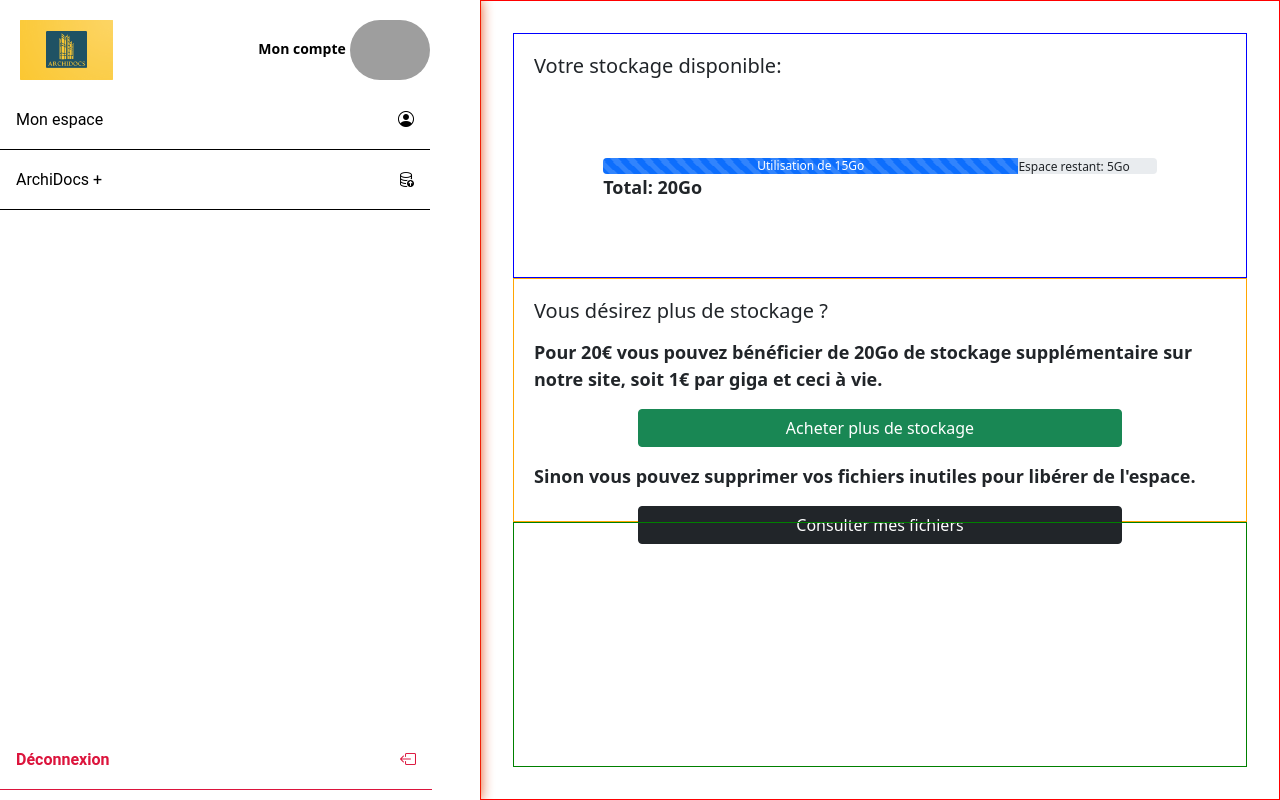
After one commit to Arthurbsnrd/ArchiDocs, a PHP site: page /pages/clients/monCompte.php in a window 1280 px wide. The commit adds this page. Run offline with PHP 8.4, Linux system fonts and the light colour scheme; some libraries are stand-ins or nearby versions; grey boxes are pictures that could not be loaded.

Commit message:
navbar: lien vers mon compte, page mon compte non fini, rectification css pour l index

```diff
--- a/includes/navbar.php
+++ b/includes/navbar.php
@@ -4,9 +4,15 @@
     <ul class="nav flex-column">
         <!-- Logo -->
         <div class="auth-brand text-center text-lg-start logo-div">
-            <a href="" class="logo">
+            <div class="logo" >
                 <span><img src="../../assets/ArchiDocs-Logo.png" alt="logo" height="60"></span>
+            </div>
+
+            <a href="../clients/monCompte.php" class="logo" style="text-decoration: none; color: black;">
+                <small style="font-weight: 600;">Mon compte</small>
+                <span><img src="https://www.shareicon.net/data/2017/05/30/886556_user_512x512.png" alt="logo" height="60" style="border-radius: 360px;"></span>
             </a>
+
         </div>
         <!-- Logo  -->
 
@@ -14,7 +20,7 @@
           <a class="nav-link lienNav" href="">Mon espace <i class="bi bi-person-circle"></i></a>
         </li>
         <li class="nav-item">
-            <a class="nav-link lienNav" href=""> ArchiDocs + <i class="bi bi-database-up"></i></a>
+            <a class="nav-link lienNav" href="../clients/offres.php"> ArchiDocs + <i class="bi bi-database-up"></i></a>
         </li>
 
         <!-- Toujous à laisser en dernier -->
--- a/index.php
+++ b/index.php
@@ -5,7 +5,6 @@
     <meta charset="UTF-8">
     <meta name="viewport" content="width=device-width, initial-scale=1.0">
     <title>Connexion | ArchiDocs</title>
-    <link rel="stylesheet" href="./styles/base.css">
     <link rel="stylesheet" href="./styles/index.css">
     <link rel="shortcut icon" href="./assets/ArchiDocs-Logo.png"/>
     <link href="https://cdn.jsdelivr.net/npm/bootstrap@5.0.2/dist/css/bootstrap.min.css" rel="stylesheet" integrity="sha384-EVSTQN3/azprG1Anm3QDgpJLIm9Nao0Yz1ztcQTwFspd3yD65VohhpuuCOmLASjC" crossorigin="anonymous">
--- /dev/null
+++ b/pages/clients/monCompte.php
@@ -0,0 +1,55 @@
+<!DOCTYPE html>
+<html lang="fr">
+
+<head>
+    <meta charset="UTF-8">
+    <meta name="viewport" content="width=device-width, initial-scale=1.0">
+    <title>Offres | Mon compte</title>
+    <link rel="stylesheet" href="../../styles/base.css">
+    <link rel="stylesheet" href="../../styles/monCompte.css">
+    <script src="../../js/navbar.js" defer></script>
+    <link rel="shortcut icon" href="../../assets/ArchiDocs-Logo.png"/>
+    <link href="https://cdn.jsdelivr.net/npm/bootstrap@5.0.2/dist/css/bootstrap.min.css" rel="stylesheet" integrity="sha384-EVSTQN3/azprG1Anm3QDgpJLIm9Nao0Yz1ztcQTwFspd3yD65VohhpuuCOmLASjC" crossorigin="anonymous">
+    <script src="https://kit.fontawesome.com/3181ebab68.js" crossorigin="anonymous"></script>
+    <!-- Icon Bootstrap -->
+    <link rel="stylesheet" href="https://cdn.jsdelivr.net/npm/bootstrap-icons@1.11.3/font/bootstrap-icons.min.css">
+    <!-- Icon Bootstrap -->
+</head>
+
+
+<body>
+    <?php include '../../includes/navbar.php'; ?>
+
+    <div class="contenue monCompte">
+        <div class="offre-actuelle">
+            <div class="header-offre-actuelle">
+                <div class="nom-offre-actuelle"><h5>Votre stockage disponible: </h5> </div>
+                <div class="stockage">
+                    <div class="progress">
+                        <div class="progress-bar progress-bar-striped progress-bar-animated" role="progressbar" aria-valuenow="75" aria-valuemin="0" aria-valuemax="100" style="width: 75%">Utilisation de 15Go</div>
+                        Espace restant: 5Go
+                    </div>
+                    <div class="total-stock">
+                        Total: 20Go
+                    </div>
+                </div>
+            </div>
+        </div>
+        <div class="plus-stockage">
+            <h5>Vous désirez plus de stockage ?</h5>
+            <p>
+                Pour 20€ vous pouvez bénéficier de 20Go de stockage supplémentaire sur notre site, soit 1€ par giga et ceci à vie.
+            </p>
+            <a href="" class="btn btn-success btn-achat-stock">Acheter plus de stockage</a>
+            <p>
+                Sinon vous pouvez supprimer vos fichiers inutiles pour libérer de l'espace.
+            </p>
+            <a href="" class="btn btn-dark  btn-achat-stock btn-look-fich">Consulter mes fichiers</a>
+        </div>
+        <div class="supp-compte">
+
+        </div>
+    </div>
+</body>
+
+</html>
--- a/pages/clients/offres.php
+++ b/pages/clients/offres.php
@@ -40,9 +40,6 @@
             </div>
         </div>
     </div>
-    <style>
-
-    </style>
 </body>
 
 </html>
--- a/styles/base.css
+++ b/styles/base.css
@@ -37,8 +37,12 @@ body{
 }
 
 .nav-border .logo-div{
-    padding: 0 20px;
+    padding: 0 0 0 20px;
     margin-bottom: 20px;
+    display: flex;
+    flex-direction: row;
+    justify-content: space-between;
+    align-items: center;
 }
 
 .nav-border .nav{
--- /dev/null
+++ b/styles/monCompte.css
@@ -0,0 +1,63 @@
+.monCompte{
+    border: 1px solid red;
+    display: flex;
+    flex-direction: column;
+    flex-wrap: wrap;
+    align-items: center;
+    justify-content: center;
+    width: 100%;
+    min-height: 100svh;
+    padding: 2rem;
+    justify-content: space-between;
+}
+
+.monCompte .offre-actuelle{
+    border: 1px solid blue;
+    height: 33.33%;
+    width: 100%;
+    padding: 20px;
+}
+
+.offre-actuelle .stockage{
+    margin-top: 5rem;
+}
+
+.offre-actuelle .stockage .progress{
+    margin-top: 4rem;
+    width: 80%;
+    margin: 0 auto;
+}
+.offre-actuelle .total-stock{
+    width: 80%;
+    margin: 0 auto;
+    font-size: large;
+    font-weight: 600;
+}
+
+.monCompte .plus-stockage{
+    border: 1px solid orange;
+    height: 33.33%;
+    width: 100%;
+    padding: 20px;
+}
+
+.plus-stockage .btn-achat-stock{
+    width: 70%;
+    display: flex;
+    justify-content: center;
+    margin: 0 auto;
+}
+
+.plus-stockage p{
+    margin-top: 1rem;
+    font-size: large;
+    font-weight: 600;
+}
+
+.monCompte .supp-compte{
+    border: 1px solid green;
+    height: 33.33%;
+    width: 100%;
+    padding: 20px;
+
+}
--- a/styles/offres.css
+++ b/styles/offres.css
@@ -1,5 +1,4 @@
 .offres{
-    border: 1px solid red;
     width: 100%;
     display: flex;
     flex-direction: row;
```
